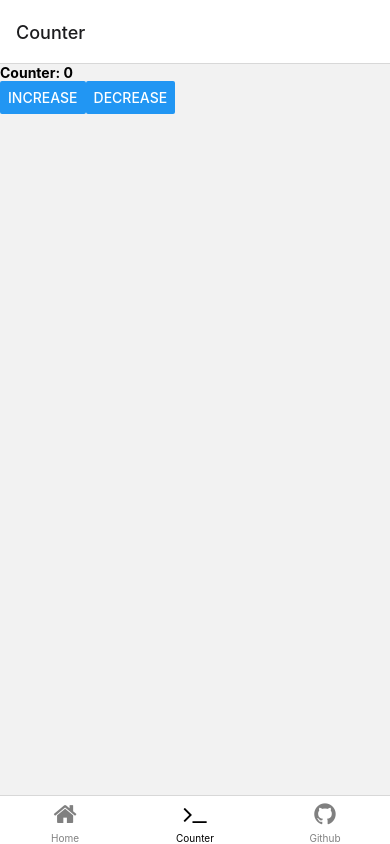
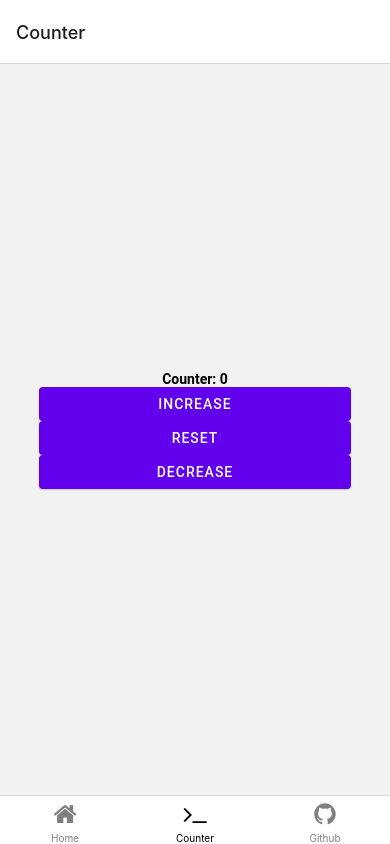
Before and after one commit to RN-BoilerPlate/RN-BoilerPlate, a React Native app in the folder RN_BoilerPlate/: screen /Counter in a window 390 px wide. Built offline with nearby package versions, Linux system fonts and the light colour scheme.

Commit message:
feat: 디자인 개선

```diff
--- a/RN_BoilerPlate/src/screens/Counter.tsx
+++ b/RN_BoilerPlate/src/screens/Counter.tsx
@@ -1,11 +1,12 @@
 /* eslint-disable react-hooks/exhaustive-deps */
 import React, {useCallback} from 'react';
 import {useDispatch, useSelector} from 'react-redux';
-import {View, Text, Button} from 'react-native';
-// import Paper from 'react-native-paper';
+import {View} from 'react-native';
+import {Text, Button} from 'react-native-paper';
 // import useCounter from '../hooks/useCounter';
 import {RootState} from '../store';
-import {up, down} from '../store/counter';
+import {up, down, reset} from '../store/counter';
+import {StyleSheet} from 'react-native';
 
 const Counter: React.FC = () => {
   const {number} = useSelector((state: RootState) => ({
@@ -15,17 +16,23 @@ const Counter: React.FC = () => {
   const onIncrease = useCallback(() => {
     dispatch(up());
   }, []);
+  const onReset = useCallback(() => {
+    dispatch(reset());
+  }, []);
   const onDecrease = useCallback(() => {
     dispatch(down());
   }, []);
   return (
-    <View>
-      <Text style={{fontWeight: 'bold'}}>Counter: {number}</Text>
-      <View style={{display: 'flex', flexDirection: 'row'}}>
-        <Button title="Increase" onPress={onIncrease}>
+    <View style={styles.view}>
+      <Text style={styles.boldText}>Counter: {number}</Text>
+      <View style={styles.buttonView}>
+        <Button mode="contained" style={styles.button} onPress={onIncrease}>
           Increase
         </Button>
-        <Button title="Decrease" onPress={onDecrease}>
+        <Button mode="contained" style={styles.button} onPress={onReset}>
+          Reset
+        </Button>
+        <Button mode="contained" style={styles.button} onPress={onDecrease}>
           Decrease
         </Button>
       </View>
@@ -33,4 +40,12 @@ const Counter: React.FC = () => {
   );
 };
 
+export const styles = StyleSheet.create({
+  contributor: {marginBottom: '2%'},
+  view: {flex: 1, justifyContent: 'center', alignItems: 'center'},
+  buttonView: {display: 'flex', flexDirection: 'column'},
+  boldText: {fontWeight: 'bold'},
+  button: {flexShrink: 1, width: '80vw'},
+});
+
 export default Counter;
--- a/RN_BoilerPlate/src/screens/Github.tsx
+++ b/RN_BoilerPlate/src/screens/Github.tsx
@@ -1,9 +1,9 @@
 import React from 'react';
-import RN from 'react-native';
-import Paper from 'react-native-paper';
+import RN, { StyleSheet } from 'react-native';
+import {Text, Button} from 'react-native-paper';
 // import useCounter from '../hooks/useCounter';
 // import {Avatar} from 'react-native-paper';
-import {View, Text, Button} from 'react-native';
+import {View} from 'react-native';
 
 const Github: React.FC = () => {
   const contributors = [
@@ -25,18 +25,19 @@ const Github: React.FC = () => {
   ];
   const contributorComponents = contributors.map(e => {
     return (
-      <View style={{marginBottom: '2%'}} key={e.id}>
+      <View style={styles.contributor} key={e.id}>
         {/* <Avatar.Image size={24} source={require(e.image)} /> */}
         <Text>{`${e.id} - ${e.name}`}</Text>
       </View>
     );
   });
   return (
-    <RN.View>
+    <RN.View style={styles.view}>
       <Text>Made with ❤️, ⭐ please?</Text>
       {contributorComponents}
       <Button
-        title="github"
+        mode="contained"
+        style={styles.button}
         onPress={() =>
           RN.Linking.openURL('https://github.com/RN-BoilerPlate/RN-BoilerPlate')
         }>
@@ -46,4 +47,10 @@ const Github: React.FC = () => {
   );
 };
 
+export const styles = StyleSheet.create({
+  contributor: {marginBottom: '2%'},
+  view: {flex: 1, justifyContent: 'center',alignItems: 'center'},
+  button: {backgroundColor: 'black', color: 'white'}
+})
+
 export default Github;
--- a/RN_BoilerPlate/src/store/counter.ts
+++ b/RN_BoilerPlate/src/store/counter.ts
@@ -15,9 +15,12 @@ export const counterSlice = createSlice({
     down: state => {
       state.number -= 1;
     },
+    reset: state => {
+      state.number = 0;
+    }
   },
 });
 
-export const {up, down} = counterSlice.actions;
+export const {up, down, reset} = counterSlice.actions;
 
 export default counterSlice.reducer;
```
